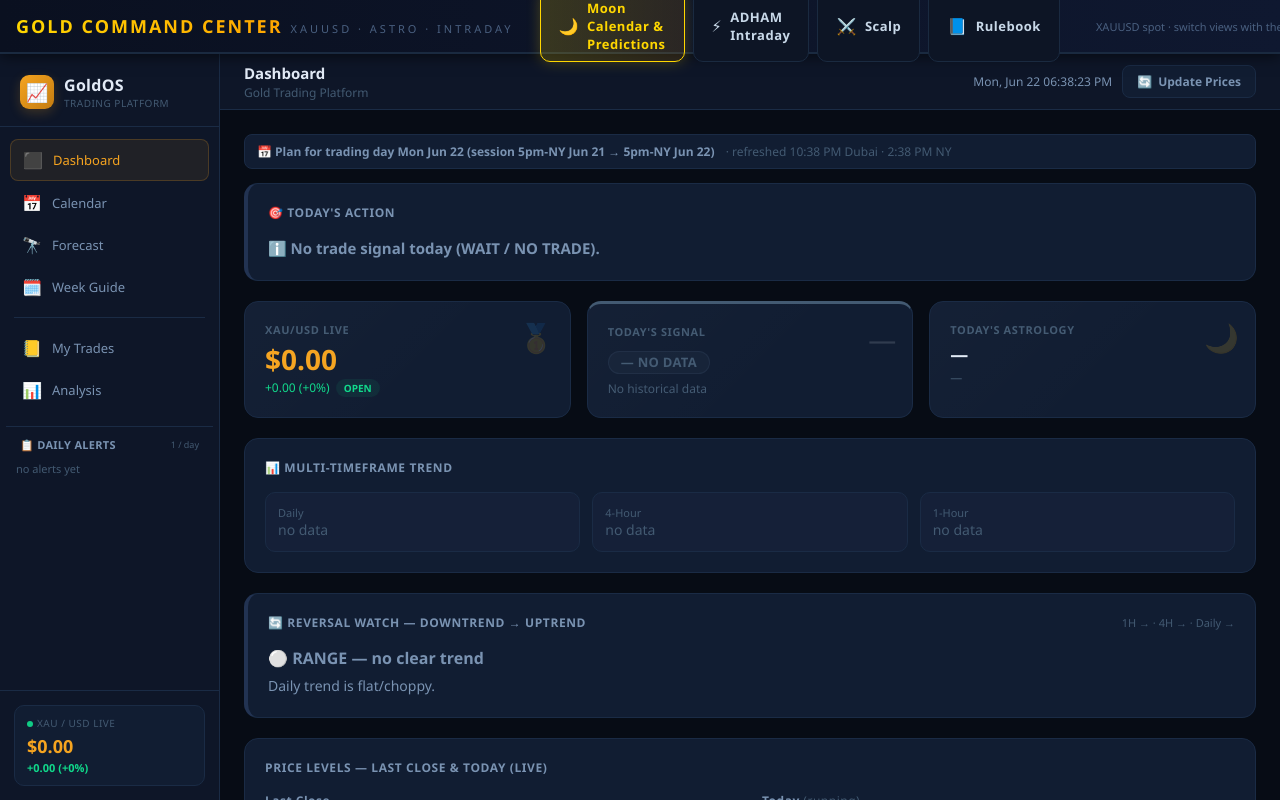
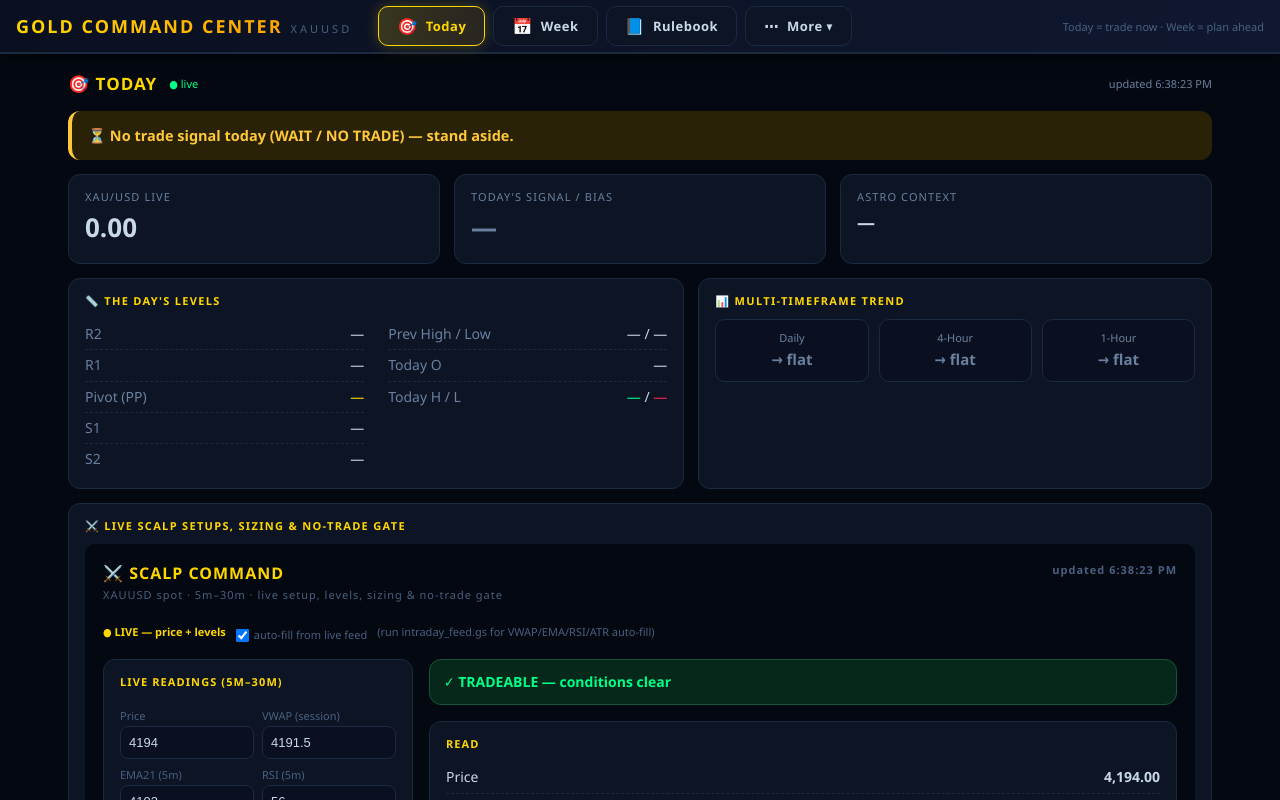
Before and after one commit to adham3798/gold-command-center, a Flask app: page / in a window 1280 px wide. Run offline with Flask 3, Linux system fonts and the light colour scheme; data that the repository does not hold is empty.

Commit message:
New Today cockpit + Week planner; fold tabs into Today/Week/Rulebook/More

```diff
--- /dev/null
+++ b/static/today.html
@@ -0,0 +1,194 @@
+<!DOCTYPE html>
+<html lang="en">
+<head>
+<meta charset="UTF-8">
+<meta name="viewport" content="width=device-width, initial-scale=1.0">
+<title>Today</title>
+<style>
+  :root{
+    --gold:#FFD700; --gold2:#FFA500; --green:#00FF88; --red:#FF2244;
+    --blue:#00E5FF; --bg:#040810; --bg2:#0A1020; --panel:#0D1525;
+    --border:#1A2A40; --text:#C8D8E8; --dim:#6A809F;
+    --grnbg:#06281a; --redbg:#2a0c12; --ambbg:#2a2206; --amb:#FFC73A;
+  }
+  *{box-sizing:border-box;margin:0;padding:0}
+  html,body{background:var(--bg);color:var(--text);font-family:'Segoe UI',Tahoma,sans-serif;font-size:14px;line-height:1.45}
+  .wrap{max-width:1180px;margin:0 auto;padding:18px}
+  .top{display:flex;align-items:center;gap:12px;margin-bottom:14px}
+  h1{font-size:17px;letter-spacing:1px;color:var(--gold)}
+  .stamp{margin-left:auto;color:var(--dim);font-size:11px}
+  .card{background:var(--panel);border:1px solid var(--border);border-radius:12px;padding:14px 16px;margin-bottom:14px}
+  .card h2{font-size:11px;text-transform:uppercase;letter-spacing:.12em;color:var(--gold);margin-bottom:10px}
+  .grid3{display:grid;grid-template-columns:repeat(3,1fr);gap:14px;margin-bottom:14px}
+  @media(max-width:780px){.grid3{grid-template-columns:1fr}}
+  .stat{background:var(--panel);border:1px solid var(--border);border-radius:12px;padding:14px 16px}
+  .stat .lab{font-size:11px;color:var(--dim);text-transform:uppercase;letter-spacing:.1em}
+  .stat .big{font-size:26px;font-weight:800;margin-top:4px;font-variant-numeric:tabular-nums}
+  .stat .sub{font-size:12px;color:var(--dim);margin-top:2px}
+  .action{border-radius:12px;padding:14px 16px;margin-bottom:14px;font-size:14.5px;font-weight:600;line-height:1.5;border-left:4px solid var(--border)}
+  .a-buy{background:var(--grnbg);color:var(--green);border-left-color:var(--green)}
+  .a-sell{background:var(--redbg);color:var(--red);border-left-color:var(--red)}
+  .a-wait{background:var(--ambbg);color:var(--amb);border-left-color:var(--amb)}
+  .a-flat{background:var(--bg2);color:var(--text);border-left-color:var(--border)}
+  .kv{display:flex;justify-content:space-between;padding:5px 0;border-bottom:1px dashed var(--border);font-variant-numeric:tabular-nums}
+  .kv:last-child{border:0}.kv .k{color:var(--dim)} .kv .v.g{color:var(--gold)} .kv .v.up{color:var(--green)} .kv .v.dn{color:var(--red)}
+  .row2{display:grid;grid-template-columns:1fr 1fr;gap:24px}
+  @media(max-width:780px){.row2{grid-template-columns:1fr;gap:8px}}
+  .mtf{display:grid;grid-template-columns:repeat(3,1fr);gap:10px}
+  .mtf .tf{background:var(--bg2);border:1px solid var(--border);border-radius:10px;padding:10px;text-align:center}
+  .mtf .tf .n{font-size:11px;color:var(--dim)} .mtf .tf .d{font-size:15px;font-weight:800;margin-top:3px}
+  .up{color:var(--green)} .dn{color:var(--red)} .nu{color:var(--dim)}
+  .scalp-frame{width:100%;height:780px;border:0;border-radius:10px;background:var(--bg)}
+  details{margin-bottom:14px} summary{cursor:pointer;color:var(--dim);font-size:12px;padding:6px 0}
+  .pill{display:inline-block;padding:2px 10px;border-radius:999px;font-size:12px;font-weight:800}
+  .pill.buy{background:var(--grnbg);color:var(--green)} .pill.sell{background:var(--redbg);color:var(--red)}
+  .pill.wait{background:var(--ambbg);color:var(--amb)} .pill.flat{background:#16223a;color:var(--dim)}
+  .foot{color:var(--dim);font-size:11px;margin-top:6px}
+  .err{color:var(--red);font-size:12px;margin-bottom:10px}
+</style>
+</head>
+<body>
+<div class="wrap">
+  <div class="top">
+    <h1>🎯 TODAY</h1>
+    <span id="dot" style="font-size:11px;color:var(--dim)">○ connecting…</span>
+    <span class="stamp" id="stamp"></span>
+  </div>
+  <div id="err" class="err" style="display:none"></div>
+
+  <!-- Action banner -->
+  <div class="action a-flat" id="action">Loading today's plan…</div>
+
+  <!-- Hero -->
+  <div class="grid3">
+    <div class="stat"><div class="lab">XAU/USD live</div><div class="big gold" id="px">—</div><div class="sub" id="pxchg"></div></div>
+    <div class="stat"><div class="lab">Today's signal / bias</div><div class="big" id="bias">—</div><div class="sub" id="biassub"></div></div>
+    <div class="stat"><div class="lab">Astro context</div><div class="big" id="astro" style="font-size:18px">—</div><div class="sub" id="astrosub"></div></div>
+  </div>
+
+  <!-- Level board + MTF -->
+  <div class="grid3" style="grid-template-columns:1.2fr 1fr">
+    <div class="card" style="margin:0">
+      <h2>📏 The day's levels</h2>
+      <div class="row2">
+        <div id="levels-left"></div>
+        <div id="levels-right"></div>
+      </div>
+    </div>
+    <div class="card" style="margin:0">
+      <h2>📊 Multi-timeframe trend</h2>
+      <div class="mtf" id="mtf"><span class="foot">Loading…</span></div>
+      <div class="foot" id="plan" style="margin-top:10px"></div>
+    </div>
+  </div>
+
+  <!-- Live scalp cockpit (single source: embeds the scalp page so the setup math lives in ONE place) -->
+  <div class="card">
+    <h2>⚔️ Live scalp setups, sizing &amp; no-trade gate</h2>
+    <iframe class="scalp-frame" id="scalpframe" src="/static/scalp.html" title="Live scalp setups"></iframe>
+  </div>
+
+  <!-- Collapsible astro detail (secondary — kept small on purpose) -->
+  <details>
+    <summary>▸ Astro detail (context only — not your edge)</summary>
+    <div class="card" style="margin-top:8px"><div id="astro-detail" class="fs-13"></div></div>
+  </details>
+
+  <div class="foot">Educational framework, not financial advice. Edge is in levels, execution &amp; discipline — size from your stop.</div>
+</div>
+
+<script>
+const $=id=>document.getElementById(id);
+const fmt=x=>(x==null||isNaN(x))?'—':Number(x).toLocaleString(undefined,{minimumFractionDigits:2,maximumFractionDigits:2});
+function dirCls(d){return d==='UP'?'up':d==='DOWN'?'dn':'nu'}
+function dirArrow(d){return d==='UP'?'↑ up':d==='DOWN'?'↓ down':'→ flat'}
+
+function renderAction(t, trends){
+  const el=$('action');
+  if(!t){ el.className='action a-flat'; el.textContent='No data yet.'; return; }
+  const dir=(!t.market_closed&&t.signal)&&(/BUY/.test(t.signal)?'BUY':(/SELL/.test(t.signal)?'SELL':null));
+  if(t.market_closed){ el.className='action a-flat'; el.innerHTML='🚫 Market closed — no trade today.'; return; }
+  if(!dir){ el.className='action a-wait'; el.innerHTML='⏳ No trade signal today (WAIT / NO TRADE) — stand aside.'; return; }
+  const pl=t.plan4h||{};
+  const entry=pl.zone_low!=null?(fmt(pl.zone_low)+'–'+fmt(pl.zone_high)):(pl.entry!=null?fmt(pl.entry):'—');
+  const sl=pl.stop!=null?fmt(pl.stop):'—', tp=pl.target!=null?fmt(pl.target):'—';
+  const h4dir=(trends&&trends.h4&&trends.h4.dir)||t.h4_dir;
+  const wait4h=h4dir&&!((dir==='BUY'&&h4dir==='UP')||(dir==='SELL'&&h4dir==='DOWN'));
+  if(wait4h){ el.className='action a-wait'; el.innerHTML=`⏳ <b>WAIT — daily says ${dir} but the 4-hour isn't ${dir==='BUY'?'up':'down'} yet.</b> Hold for the 4H candle to confirm before entering.`; }
+  else if(t.mtf_with_trend===true){ el.className='action '+(dir==='BUY'?'a-buy':'a-sell'); el.innerHTML=`✅ <b>WITH-TREND ${dir} today</b> — 4H confirms, take it. Entry ${entry} · stop ${sl} · target ${tp}.`; }
+  else if(t.mtf_with_trend===false){ el.className='action a-wait'; el.innerHTML=`⚠️ <b>Counter-trend ${dir} → skip / wait.</b> Don't fight the daily trend.`; }
+  else { el.className='action a-flat'; el.innerHTML=`ℹ️ ${dir} signal, no clear trend. Trade with care. Entry ${entry} · stop ${sl} · target ${tp}.`; }
+}
+
+function renderHero(t, px){
+  $('px').textContent = px!=null?fmt(px):'—';
+  const dir=t&&t.signal&&(/BUY/.test(t.signal)?'BUY':(/SELL/.test(t.signal)?'SELL':'WAIT'));
+  const cls=dir==='BUY'?'up':dir==='SELL'?'dn':'nu';
+  $('bias').innerHTML=`<span class="${cls}">${t&&t.signal?t.signal:'—'}</span>`;
+  $('biassub').textContent=t?`${t.trend_regime?('trend '+t.trend_regime.toLowerCase()):''}${t.confidence?(' · '+t.confidence+'% conf'):''}`:'';
+  $('astro').textContent=t?`${t.sign||'—'}${t.phase?(' · '+t.phase):''}`:'—';
+  $('astrosub').textContent=t&&t.mtf_label?t.mtf_label:'';
+}
+
+function renderLevels(t, levels){
+  const find=n=>{const x=(levels||[]).find(y=>y.name===n);return x?x.price:null};
+  const lc=t&&t.last_close||{}, pl=t&&t.plan4h||{};
+  const L=[['R2',find('R2')],['R1',find('R1')],['Pivot (PP)',lc.pp!=null?lc.pp:find('PP')],['S1',find('S1')],['S2',find('S2')]];
+  $('levels-left').innerHTML = L.map(([k,v])=>`<div class="kv"><span class="k">${k}</span><span class="v ${k.indexOf('Pivot')>=0?'g':''}">${fmt(v)}</span></div>`).join('');
+  const R=[['Prev High',lc.high],['Prev Low',lc.low],['Today O',t&&t.today_open],['Today H / L',null]];
+  let html='';
+  html+=`<div class="kv"><span class="k">Prev High / Low</span><span class="v">${fmt(lc.high)} / ${fmt(lc.low)}</span></div>`;
+  html+=`<div class="kv"><span class="k">Today O</span><span class="v">${fmt(t&&t.today_open)}</span></div>`;
+  html+=`<div class="kv"><span class="k">Today H / L</span><span class="v"><span class="up">${fmt(t&&t.today_high)}</span> / <span class="dn">${fmt(t&&t.today_low)}</span></span></div>`;
+  if(pl.zone_low!=null||pl.entry!=null) html+=`<div class="kv"><span class="k">Plan entry</span><span class="v g">${pl.zone_low!=null?(fmt(pl.zone_low)+'–'+fmt(pl.zone_high)):fmt(pl.entry)}</span></div>`;
+  if(pl.stop!=null) html+=`<div class="kv"><span class="k">Plan stop / target</span><span class="v">${fmt(pl.stop)} / ${fmt(pl.target)}</span></div>`;
+  $('levels-right').innerHTML=html;
+}
+
+function renderTrends(trends, t){
+  if(!trends){ $('mtf').innerHTML='<span class="foot">unavailable</span>'; return; }
+  const tf=(name,o)=>`<div class="tf"><div class="n">${name}</div><div class="d ${dirCls(o&&o.dir)}">${dirArrow(o&&o.dir)}</div></div>`;
+  $('mtf').innerHTML = tf('Daily',trends.daily)+tf('4-Hour',trends.h4)+tf('1-Hour',trends.h1);
+  const pl=t&&t.plan4h||{};
+  if(t&&t.signal&&pl.stop!=null){ $('plan').innerHTML=`Plan: ${/BUY/.test(t.signal)?'long':'short'} · entry ${pl.zone_low!=null?(fmt(pl.zone_low)+'–'+fmt(pl.zone_high)):fmt(pl.entry)} · stop ${fmt(pl.stop)} · target ${fmt(pl.target)}`; }
+}
+
+function renderAstroDetail(t){
+  if(!t){ $('astro-detail').innerHTML='—'; return; }
+  const row=(k,v)=>`<div class="kv"><span class="k">${k}</span><span class="v">${v??'—'}</span></div>`;
+  $('astro-detail').innerHTML = row('Moon sign',t.sign)+row('Phase',t.phase)+row('Cycle stage',t.stage)
+    +row('Day number',t.day_number)+row('Confidence',t.confidence?t.confidence+'%':'—')
+    +`<div class="foot" style="margin-top:8px">Astro is context, not a buy/sell trigger — the spot-data study showed no directional edge here. Trade the levels and the 4H confirm.</div>`;
+}
+
+async function load(){
+  const dot=$('dot');
+  try{
+    const [dash, trends, lv, lp] = await Promise.all([
+      fetch('/api/dashboard',{cache:'no-store'}).then(r=>r.json()),
+      fetch('/api/trends',{cache:'no-store'}).then(r=>r.json()).catch(()=>null),
+      fetch('/api/levels',{cache:'no-store'}).then(r=>r.json()).catch(()=>({levels:[]})),
+      fetch('/api/live-price',{cache:'no-store'}).then(r=>r.json()).catch(()=>null),
+    ]);
+    const t = dash.today;
+    const px = (lp&&(lp.price!=null?lp.price:lp.live))!=null ? (lp.price!=null?lp.price:lp.live) : (t&&t.close);
+    window.__t=t;
+    renderAction(t, trends);
+    renderHero(t, px);
+    renderLevels(t, (lv&&lv.levels)||[]);
+    renderTrends(trends, t);
+    renderAstroDetail(t);
+    $('pxchg').textContent = t&&t.change!=null ? ((t.change>=0?'+':'')+fmt(t.change)+(t.change_pct!=null?` (${t.change_pct>=0?'+':''}${t.change_pct}%)`:'')) : '';
+    dot.textContent='● live'; dot.style.color='var(--green)';
+    $('stamp').textContent='updated '+new Date().toLocaleTimeString();
+    $('err').style.display='none';
+  }catch(e){
+    dot.textContent='○ offline'; dot.style.color='var(--red)';
+    $('err').style.display='block'; $('err').textContent='Could not reach the data feed — retrying…';
+  }
+}
+load();
+setInterval(load, 45000);
+</script>
+</body>
+</html>
--- a/templates/shell.html
+++ b/templates/shell.html
@@ -17,7 +17,7 @@
     height:54px; display:flex; align-items:center; gap:18px;
     padding:0 16px; background:linear-gradient(90deg,#0A1020,#0F1830);
     border-bottom:2px solid var(--border); box-shadow:0 2px 14px rgba(0,0,0,.6);
-    position:relative; z-index:10;
+    position:relative; z-index:20;
   }
   .brand{display:flex; align-items:baseline; gap:8px; white-space:nowrap;}
   .brand .logo{font-size:18px; font-weight:800; letter-spacing:2px;
@@ -26,7 +26,7 @@
   .brand .sub{font-size:11px; color:var(--dim); letter-spacing:3px;}
   .tabs{display:flex; gap:8px; margin-left:8px;}
   .tab{
-    display:flex; align-items:center; gap:8px;
+    display:flex; align-items:center; gap:8px; position:relative;
     padding:8px 18px; border:1px solid var(--border); border-radius:10px;
     background:var(--panel); color:var(--text); cursor:pointer;
     font-size:13px; font-weight:600; letter-spacing:.5px;
@@ -39,6 +39,19 @@
     box-shadow:0 0 14px rgba(255,215,0,.25);
   }
   .tab .ico{font-size:16px;}
+  .menu{
+    position:absolute; top:44px; left:0; min-width:240px;
+    background:var(--panel); border:1px solid var(--border); border-radius:10px;
+    box-shadow:0 8px 24px rgba(0,0,0,.6); padding:6px; display:none; z-index:30;
+  }
+  .menu.open{display:block;}
+  .mitem{
+    display:flex; align-items:center; gap:8px; padding:9px 12px; border-radius:8px;
+    color:var(--text); font-size:13px; font-weight:600; cursor:pointer; white-space:nowrap;
+  }
+  .mitem:hover{background:rgba(255,215,0,.10); color:var(--gold);}
+  .mitem .ico{font-size:15px;}
+  .mhint{color:var(--dim); font-size:11px; padding:6px 12px 4px;}
   .spacer{flex:1;}
   .hint{font-size:11px; color:var(--dim); white-space:nowrap;}
   .stage{position:absolute; top:54px; left:0; right:0; bottom:0;}
@@ -64,82 +77,98 @@
   <div class="topbar">
     <div class="brand">
       <span class="logo">GOLD COMMAND CENTER</span>
-      <span class="sub">XAUUSD · ASTRO · INTRADAY</span>
+      <span class="sub">XAUUSD</span>
     </div>
     <div class="tabs">
-      <div class="tab active" data-target="gold">
-        <span class="ico">🌙</span><span>Moon Calendar &amp; Predictions</span>
+      <div class="tab active" data-target="today">
+        <span class="ico">🎯</span><span>Today</span>
       </div>
-      <div class="tab" data-target="adham">
-        <span class="ico">⚡</span><span>ADHAM Intraday</span>
-      </div>
-      <div class="tab" data-target="scalp">
-        <span class="ico">⚔️</span><span>Scalp</span>
+      <div class="tab" data-target="week">
+        <span class="ico">📅</span><span>Week</span>
       </div>
       <div class="tab" data-target="rulebook">
         <span class="ico">📘</span><span>Rulebook</span>
       </div>
+      <div class="tab" id="moretab">
+        <span class="ico">⋯</span><span id="morelabel">More ▾</span>
+        <div class="menu" id="moremenu">
+          <div class="mhint">Reference &amp; detailed views</div>
+          <div class="mitem" data-target="predictions"><span class="ico">🌙</span> Moon Calendar &amp; Predictions</div>
+          <div class="mitem" data-target="adham"><span class="ico">⚡</span> ADHAM Intraday (deep astro)</div>
+          <div class="mitem" data-target="scalp"><span class="ico">⚔️</span> Scalp (full screen)</div>
+        </div>
+      </div>
     </div>
     <div class="spacer"></div>
-    <div class="hint">XAUUSD spot · switch views with the tabs</div>
+    <div class="hint">Today = trade now · Week = plan ahead</div>
   </div>
 
   <div class="stage">
-    <iframe id="frame-gold"  class="active" src="/gold"  title="Moon Calendar &amp; Predictions"></iframe>
-    <!-- Adham frame loads lazily on first click so its fetch loops don't start until viewed -->
+    <!-- Today loads eagerly (the home view); the rest load lazily on first open -->
+    <iframe id="frame-today" class="active" src="/static/today.html" title="Today"></iframe>
+    <iframe id="frame-week" title="Week"></iframe>
+    <iframe id="frame-rulebook" title="Rulebook"></iframe>
+    <iframe id="frame-predictions" title="Moon Calendar &amp; Predictions"></iframe>
     <iframe id="frame-adham" title="ADHAM Intraday"></iframe>
     <iframe id="frame-scalp" title="Scalp"></iframe>
-    <iframe id="frame-rulebook" title="Rulebook"></iframe>
     <div class="loader" id="loader" style="display:none;">
-      <div class="ring"></div><div>Loading ADHAM dashboard…</div>
+      <div class="ring"></div><div id="loadtext">Loading…</div>
     </div>
   </div>
 
 <script>
-  var tabs   = document.querySelectorAll('.tab');
-  var frames = {
-    gold:  document.getElementById('frame-gold'),
-    adham: document.getElementById('frame-adham'),
-    scalp: document.getElementById('frame-scalp'),
-    rulebook: document.getElementById('frame-rulebook')
+  var SRC = {
+    today:'/static/today.html', week:'/static/week.html', rulebook:'/static/rulebook.html',
+    predictions:'/gold', adham:'/adham', scalp:'/static/scalp.html'
   };
+  var LABEL = {
+    predictions:'🌙 Predictions', adham:'⚡ ADHAM', scalp:'⚔️ Scalp'
+  };
+  var MORE = ['predictions','adham','scalp'];
+  var HEAVY = {predictions:1, adham:1};        // show spinner for these
+  var loaded = {today:true};                   // today preloaded via src attr
+  var topTabs = document.querySelectorAll('.tab[data-target]');
+  var moretab = document.getElementById('moretab');
+  var moremenu = document.getElementById('moremenu');
+  var morelabel = document.getElementById('morelabel');
   var loader = document.getElementById('loader');
-  var adhamLoaded = false;
-  var scalpLoaded = false;
-  var rulebookLoaded = false;
+  var loadtext = document.getElementById('loadtext');
+
+  function frame(t){ return document.getElementById('frame-' + t); }
 
   function show(target){
-    tabs.forEach(function(t){ t.classList.toggle('active', t.dataset.target === target); });
-
-    if(target === 'adham' && !adhamLoaded){
-      loader.style.display = 'flex';
-      loader.style.opacity = '1';
-      frames.adham.src = '/adham';
-      adhamLoaded = true;
-      frames.adham.addEventListener('load', function(){
-        loader.style.opacity = '0';
-        setTimeout(function(){ loader.style.display = 'none'; }, 400);
+    // lazy-load
+    if(!loaded[target]){
+      if(HEAVY[target]){ loader.style.display='flex'; loader.style.opacity='1'; loadtext.textContent='Loading…'; }
+      frame(target).src = SRC[target];
+      loaded[target] = true;
+      frame(target).addEventListener('load', function(){
+        loader.style.opacity='0'; setTimeout(function(){ loader.style.display='none'; }, 400);
       }, { once:true });
     }
-
-    if(target === 'scalp' && !scalpLoaded){
-      frames.scalp.src = '/static/scalp.html';
-      scalpLoaded = true;
-    }
-
-    if(target === 'rulebook' && !rulebookLoaded){
-      frames.rulebook.src = '/static/rulebook.html';
-      rulebookLoaded = true;
-    }
-
-    Object.keys(frames).forEach(function(k){
-      frames[k].classList.toggle('active', k === target);
-    });
+    // toggle frames
+    Object.keys(SRC).forEach(function(k){ frame(k).classList.toggle('active', k === target); });
+    // toggle top tabs
+    var isMore = MORE.indexOf(target) >= 0;
+    topTabs.forEach(function(t){ t.classList.toggle('active', t.dataset.target === target); });
+    moretab.classList.toggle('active', isMore);
+    morelabel.textContent = isMore ? LABEL[target] : 'More ▾';
+    moremenu.classList.remove('open');
   }
 
-  tabs.forEach(function(t){
+  topTabs.forEach(function(t){
     t.addEventListener('click', function(){ show(t.dataset.target); });
   });
+  // More dropdown
+  moretab.addEventListener('click', function(e){
+    if(e.target.closest('.mitem')) return;     // item clicks handled below
+    e.stopPropagation();
+    moremenu.classList.toggle('open');
+  });
+  moremenu.querySelectorAll('.mitem').forEach(function(it){
+    it.addEventListener('click', function(e){ e.stopPropagation(); show(it.dataset.target); });
+  });
+  document.addEventListener('click', function(){ moremenu.classList.remove('open'); });
 </script>
 </body>
 </html>
```
Also changed, not shown: static/week.html (added, +122 -0 lines).
